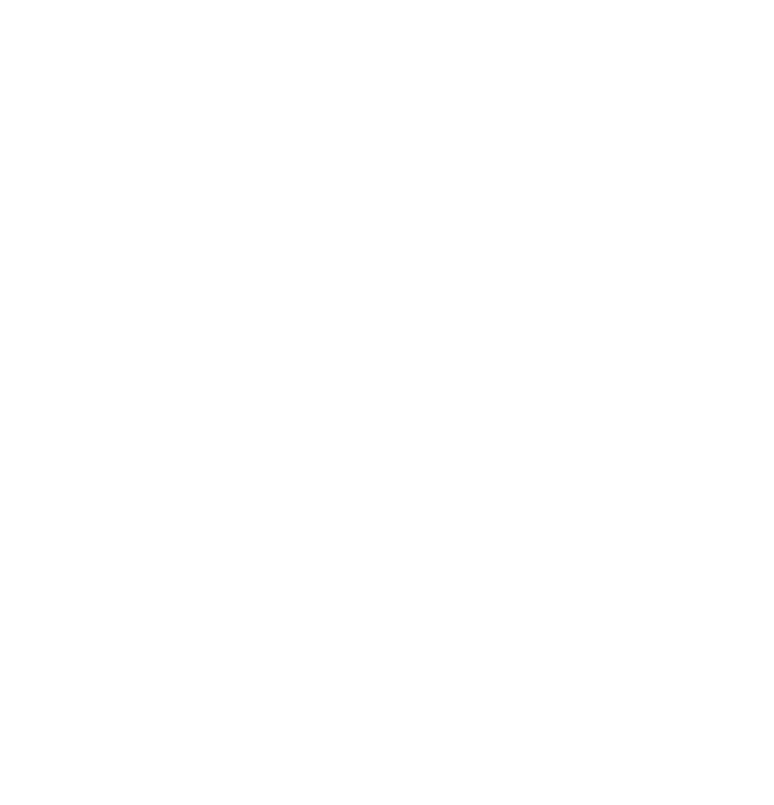
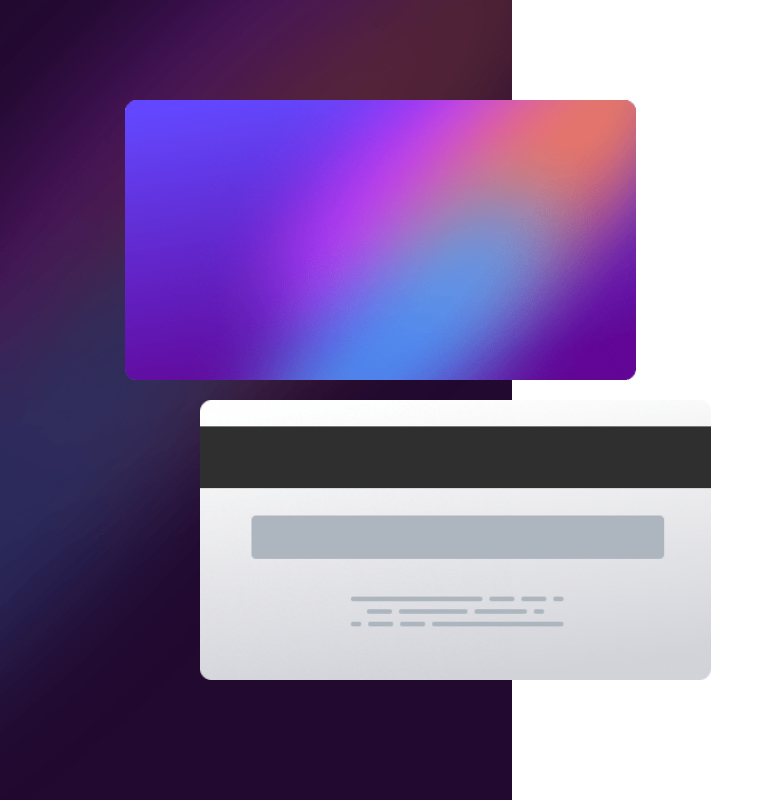
Before and after one commit to Echophase44/Interactive_card, a React (Vite) app in the folder client/: page / in a window 1280 px wide. Shown: the whole page, without its empty margins (0-774 px from the left). Built offline with nearby package versions, Linux system fonts and the light colour scheme; a web font is replaced by a local one.

Commit message:
Background images for the first section and cards are in place.

```diff
--- a/client/src/App.css
+++ b/client/src/App.css
@@ -0,0 +1,33 @@
+.imageContainer{
+  height: 100vh;
+  width: 40vw;
+  position: relative;
+}
+
+.imageBackround{
+  height: 100vh;
+  width: 40vw;
+}
+
+.card-front{
+  position: absolute;
+  height: 0;
+  width: 100%;
+  top: 100px;
+  right: -125px;
+
+  background-size: contain;
+  background-repeat: no-repeat;
+  padding-top: 54.7%;
+}
+
+.card-back{
+  position: absolute;
+  top: 400px;
+  right: -200px;
+  height: 0;
+  width: 100%;
+  background-size: contain;
+  background-repeat: no-repeat;
+  padding-top: 54.7%;
+}
--- a/client/src/App.jsx
+++ b/client/src/App.jsx
@@ -1,10 +1,12 @@
 import { useState } from 'react'
 import './App.css'
+import Home from './Pages/Home'
 
 function App() {
 
   return (
     <>
+      <Home />
     </>
   )
 }
--- /dev/null
+++ b/client/src/Pages/Home.jsx
@@ -0,0 +1,30 @@
+import React from "react";
+import bg_desktop from '../assets/bg-main-desktop.png'
+import card_front from '../assets/bg-card-front.png'
+import card_back from '../assets/bg-card-back.png'
+
+function Home () {
+
+  return (
+    <main>
+      <div className="imageContainer">
+        <img className="imageBackround" src={bg_desktop} alt="Background" />
+        <div className="card-front" style={{backgroundImage:"url(" + card_front + ")"}}>
+
+        </div>
+        <div className="card-back" style={{backgroundImage:"url(" + card_back + ")"}}>
+
+        </div>
+      </div>
+
+     <section>
+
+
+     </section>
+
+
+    </main>
+  )
+}
+
+export default Home
```
Also changed, not shown: 1 other file (tests, documents, lock files or other folders).
